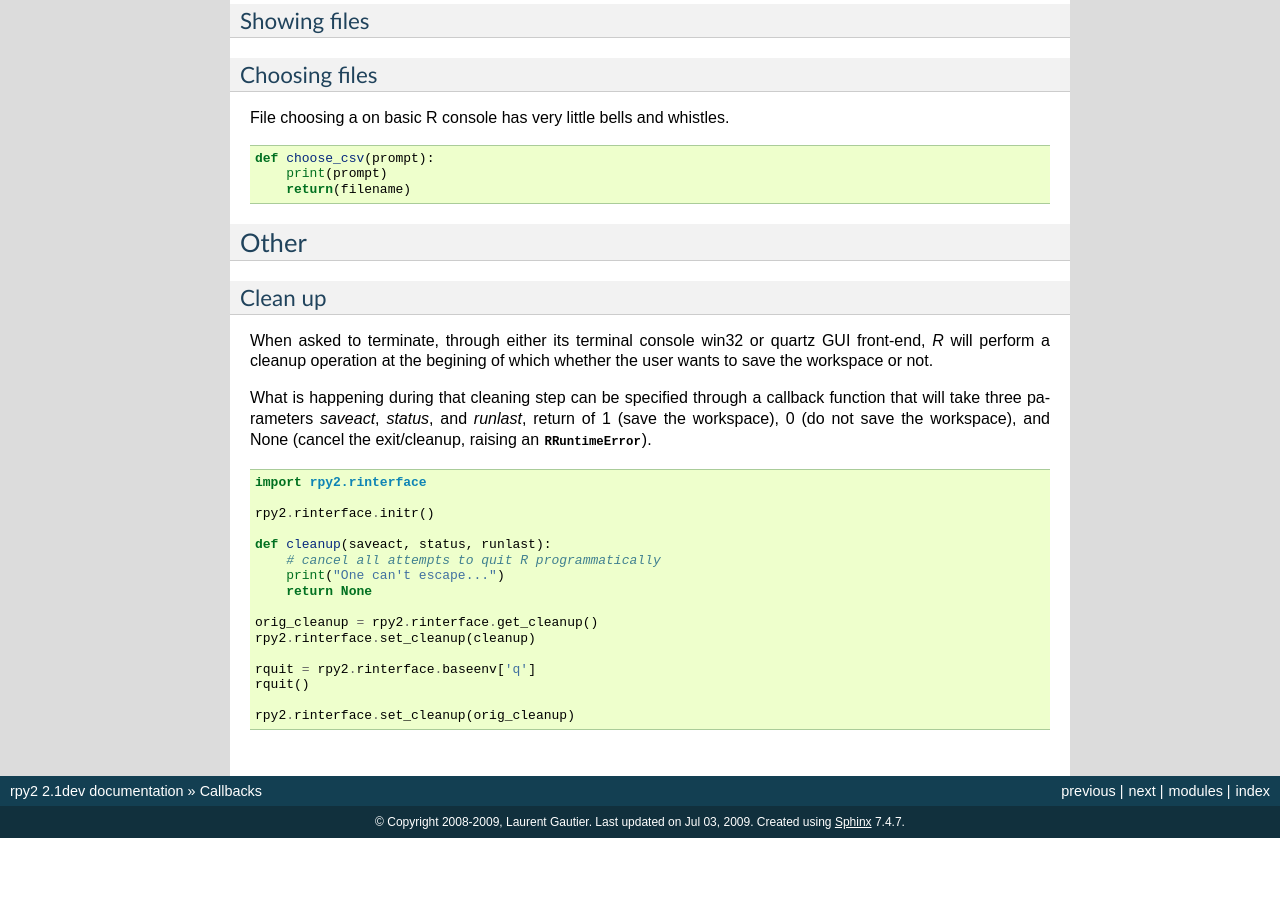
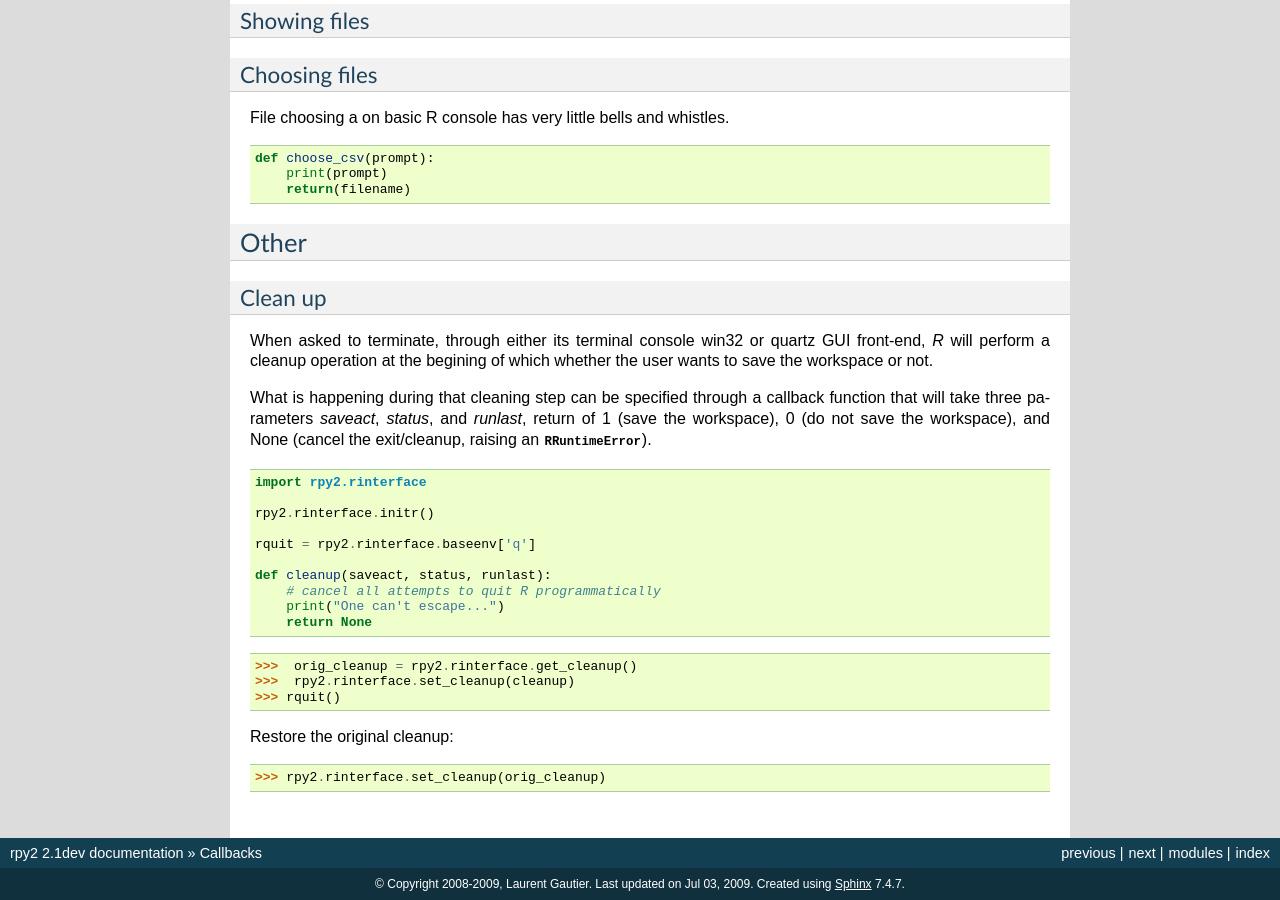
Before and after one commit to rpy2/rpy2, a Sphinx documentation site: the page built from doc/source/callbacks.rst, in a window 1280 px wide and 900 px high, scrolled down 2077 px. Built offline with Sphinx 7.4.7, drawn with Linux system fonts in a browser that asks for light colours; formulas are drawn with MathJax 3; before the commit the page ends 2915 px from its top, so only the background shows below that.

Commit message:
typo in code examplee

```diff
--- a/doc/source/callbacks.rst
+++ b/doc/source/callbacks.rst
@@ -152,15 +152,19 @@ an :class:`RRuntimeError`).
 
   rpy2.rinterface.initr()
 
+  rquit = rpy2.rinterface.baseenv['q']
+
   def cleanup(saveact, status, runlast):
       # cancel all attempts to quit R programmatically
       print("One can't escape...")
       return None
 
-  orig_cleanup = rpy2.rinterface.get_cleanup()
-  rpy2.rinterface.set_cleanup(cleanup)
 
-  rquit = rpy2.rinterface.baseenv['q']
-  rquit()
+>>>  orig_cleanup = rpy2.rinterface.get_cleanup()
+>>>  rpy2.rinterface.set_cleanup(cleanup)
+>>> rquit()
 
-  rpy2.rinterface.set_cleanup(orig_cleanup)
+
+Restore the original cleanup:
+
+>>> rpy2.rinterface.set_cleanup(orig_cleanup)
--- a/doc/source/robjects.rst
+++ b/doc/source/robjects.rst
@@ -641,7 +641,7 @@ An environment is also iter-able, returning all the symbols
 (keys) it contains:
 
 >>> env = robjects.r.baseenv()
->>> len([x for x in env])
+>>> [x for x in env]
 <a long list returned>
 
 .. autoclass:: rpy2.robjects.REnvironment(o=None)
```
